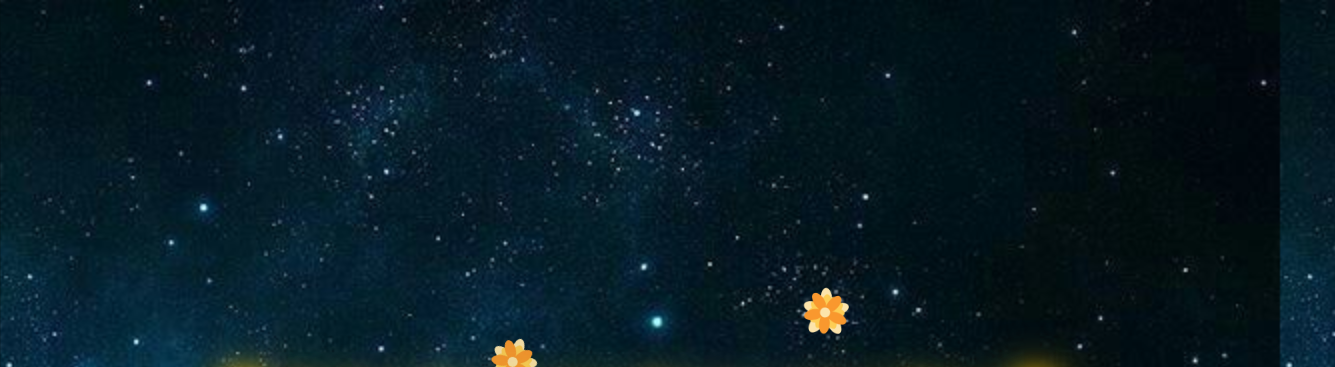
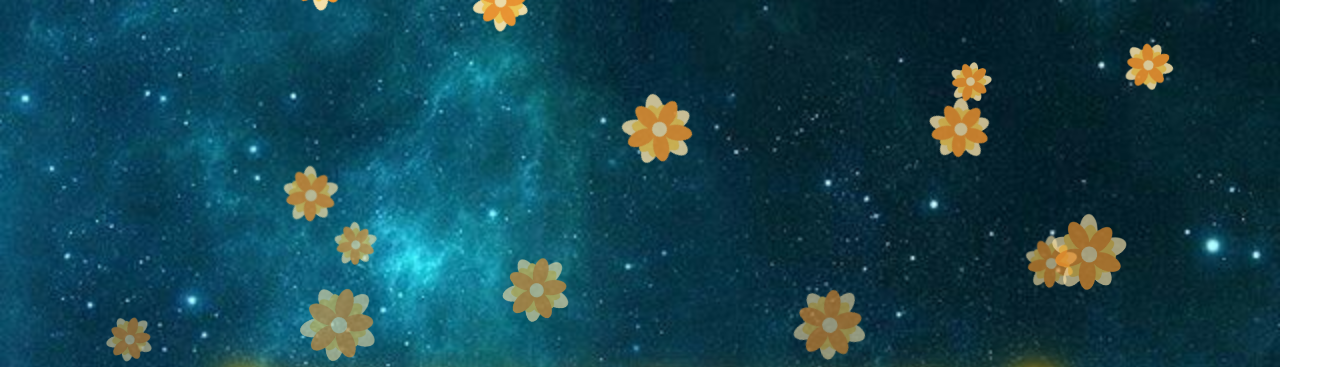
Before and after one commit to TechNazi/Flores, a plain HTML site: page index.html in a window 1280 px wide. Shown: the top 367 px of the page, 1335 px wide, since content can reach past the window. Drawn offline with Linux system fonts and the light colour scheme.

Commit message:
Update index.html

```diff
--- a/index.html
+++ b/index.html
@@ -18,26 +18,30 @@
       color: yellow;
       text-align: center;
     }
+
     h1 {
       font-size: 3em;
       text-shadow: 0 0 15px #ffd700, 0 0 30px #ffae00;
       animation: brillo 2s infinite alternate;
       z-index: 10;
     }
+
     @keyframes brillo {
       from { text-shadow: 0 0 10px #ffd700; }
       to { text-shadow: 0 0 30px #ffae00, 0 0 60px #ffd700; }
     }
+
     .flor {
       position: absolute;
-      width: 50px;
-      height: 50px;
       background-image: url('Img/Flor.webp');
       background-size: cover;
-      animation: caer 8s linear infinite;
+      top: -100px;
+      pointer-events: none;
+      transform-origin: center center;
     }
+
     @keyframes caer {
-      from { transform: translateY(-100px) rotate(0deg); opacity: 1; }
+      from { transform: translateY(0) rotate(0deg); opacity: 1; }
       to { transform: translateY(110vh) rotate(360deg); opacity: 0; }
     }
   </style>
@@ -46,21 +50,51 @@
   <h1>🌼 Feliz día de las flores amarillas 🌼</h1>
 
   <!-- Música de fondo -->
-  <audio autoplay loop>
+  <audio id="musica" loop>
     <source src="Music/FloresAmarillas.m4a" type="audio/mp4">
     Tu navegador no soporta audio.
   </audio>
 
   <script>
+    const audio = document.getElementById('musica');
+    audio.play().catch(() => {
+      document.body.addEventListener('click', () => { audio.play(); }, { once: true });
+    });
+
     function crearFlor() {
       const flor = document.createElement('div');
       flor.classList.add('flor');
-      flor.style.left = Math.random() * window.innerWidth + 'px';
-      flor.style.animationDuration = (5 + Math.random() * 5) + 's';
+
+      // Tamaño aleatorio entre 40 y 80 px
+      const tamaño = 40 + Math.random() * 40;
+      flor.style.width = tamaño + 'px';
+      flor.style.height = tamaño + 'px';
+
+      // Posición horizontal inicial
+      const inicioX = Math.random() * window.innerWidth;
+      flor.style.left = inicioX + 'px';
+
+      // Velocidad de caída aleatoria
+      const duracion = 5 + Math.random() * 5;
+      flor.style.animation = `caer ${duracion}s linear forwards`;
+
+      // Movimiento horizontal tipo viento
+      const desplazamientoX = (Math.random() - 0.5) * 200; // de -100px a +100px
+      flor.animate([
+        { transform: `translate(0, 0) rotate(0deg)` },
+        { transform: `translate(${desplazamientoX}px, 110vh) rotate(${360 + Math.random() * 360}deg)` }
+      ], {
+        duration: duracion * 1000,
+        easing: 'linear'
+      });
+
       document.body.appendChild(flor);
-      setTimeout(() => { flor.remove(); }, 10000);
+
+      setTimeout(() => { flor.remove(); }, duracion * 1000);
     }
-    setInterval(crearFlor, 500);
+
+    // Generar flores cada 300ms
+    setInterval(crearFlor, 300);
   </script>
 </body>
 </html>
```
